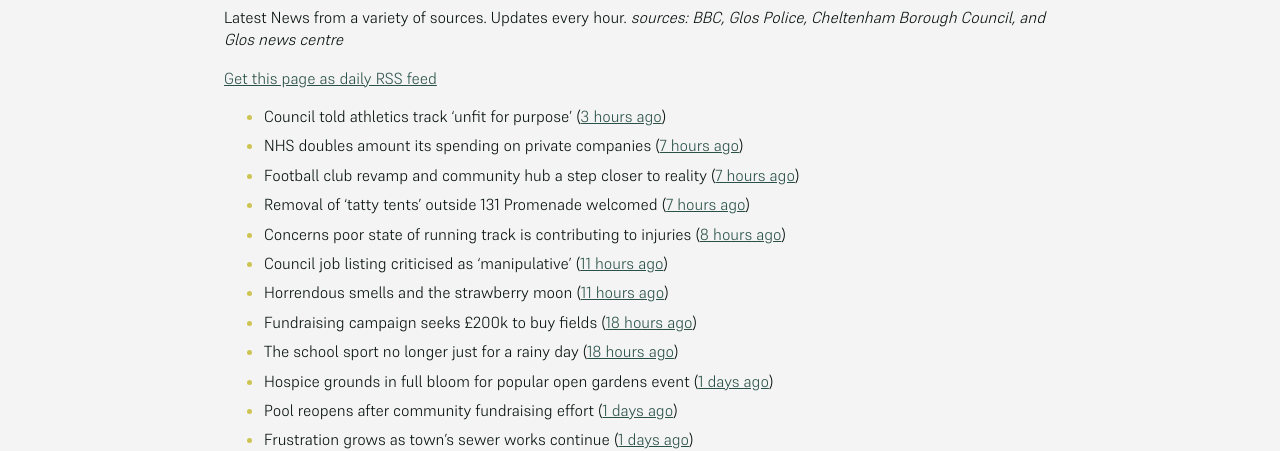
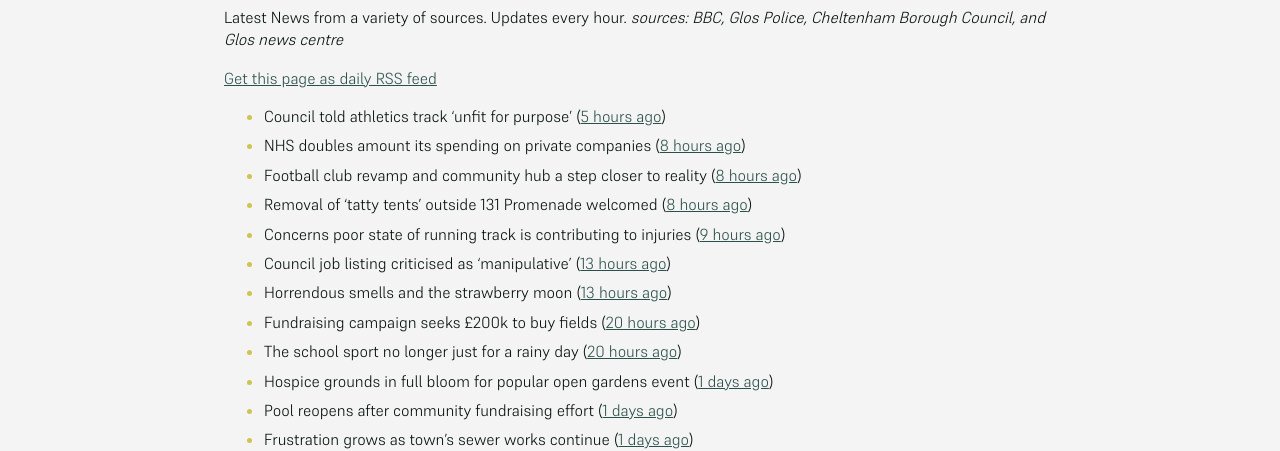
Before and after one commit to mat-0/cheltenham-open-data, a Jekyll site: the page built from _pages/news.md, in a window 1280 px wide. Shown: the part 267-718 px from the top of the page. Built offline with Jekyll 4.4.1, drawn with Linux system fonts in a browser that asks for light colours.

Commit message:
Updated 2025-06-12 01:24:32

```diff
--- a/_pages/news.md
+++ b/_pages/news.md
@@ -12,15 +12,15 @@ _sources: BBC, Glos Police, Cheltenham Borough Council, and Glos news centre_
 [Get this page as daily RSS feed](/daily.rss)
 
 <!-- news_marker starts -->
-- Council told athletics track 'unfit for purpose' ([3 hours ago](https://www.bbc.com/news/articles/cvg76n7dxn9o))
-- NHS doubles amount its spending on private companies ([7 hours ago](https://www.bbc.com/news/articles/cy0jzvxwr4xo))
-- Football club revamp and community hub a step closer to reality ([7 hours ago](https://gloucesternewscentre.co.uk/football-club-revamp-and-community-hub-a-step-closer-to-reality/))
-- Removal of ‘tatty tents’ outside 131 Promenade welcomed ([7 hours ago](https://gloucesternewscentre.co.uk/removal-of-tatty-tents-outside-131-promenade-welcomed/))
-- Concerns poor state of running track is contributing to injuries ([8 hours ago](https://gloucesternewscentre.co.uk/concerns-poor-state-of-running-track-is-contributing-to-injuries/))
-- Council job listing criticised as 'manipulative' ([11 hours ago](https://www.bbc.com/news/articles/c74qk45gxygo))
-- Horrendous smells and the strawberry moon ([11 hours ago](https://www.bbc.com/news/articles/c2lk8l1ypxko))
-- Fundraising campaign seeks £200k to buy fields ([18 hours ago](https://www.bbc.com/news/articles/c365lx9x187o))
-- The school sport no longer just for a rainy day ([18 hours ago](https://www.bbc.com/news/articles/clygej1emezo))
+- Council told athletics track 'unfit for purpose' ([5 hours ago](https://www.bbc.com/news/articles/cvg76n7dxn9o))
+- NHS doubles amount its spending on private companies ([8 hours ago](https://www.bbc.com/news/articles/cy0jzvxwr4xo))
+- Football club revamp and community hub a step closer to reality ([8 hours ago](https://gloucesternewscentre.co.uk/football-club-revamp-and-community-hub-a-step-closer-to-reality/))
+- Removal of ‘tatty tents’ outside 131 Promenade welcomed ([8 hours ago](https://gloucesternewscentre.co.uk/removal-of-tatty-tents-outside-131-promenade-welcomed/))
+- Concerns poor state of running track is contributing to injuries ([9 hours ago](https://gloucesternewscentre.co.uk/concerns-poor-state-of-running-track-is-contributing-to-injuries/))
+- Council job listing criticised as 'manipulative' ([13 hours ago](https://www.bbc.com/news/articles/c74qk45gxygo))
+- Horrendous smells and the strawberry moon ([13 hours ago](https://www.bbc.com/news/articles/c2lk8l1ypxko))
+- Fundraising campaign seeks £200k to buy fields ([20 hours ago](https://www.bbc.com/news/articles/c365lx9x187o))
+- The school sport no longer just for a rainy day ([20 hours ago](https://www.bbc.com/news/articles/clygej1emezo))
 - Hospice grounds in full bloom for popular open gardens event ([1 days ago](https://gloucesternewscentre.co.uk/hospice-grounds-in-full-bloom-for-popular-open-gardens-event/))
 - Pool reopens after community fundraising effort ([1 days ago](https://www.bbc.com/news/articles/cg5vl5zvp69o))
 - Frustration grows as town's sewer works continue ([1 days ago](https://www.bbc.com/news/articles/c5yq58qpgd7o))
```
Also changed, not shown: _data/flood.json (+4 -4 lines), _pages/terrorism.md (+1 -1 lines), index.md (+6 -6 lines).
